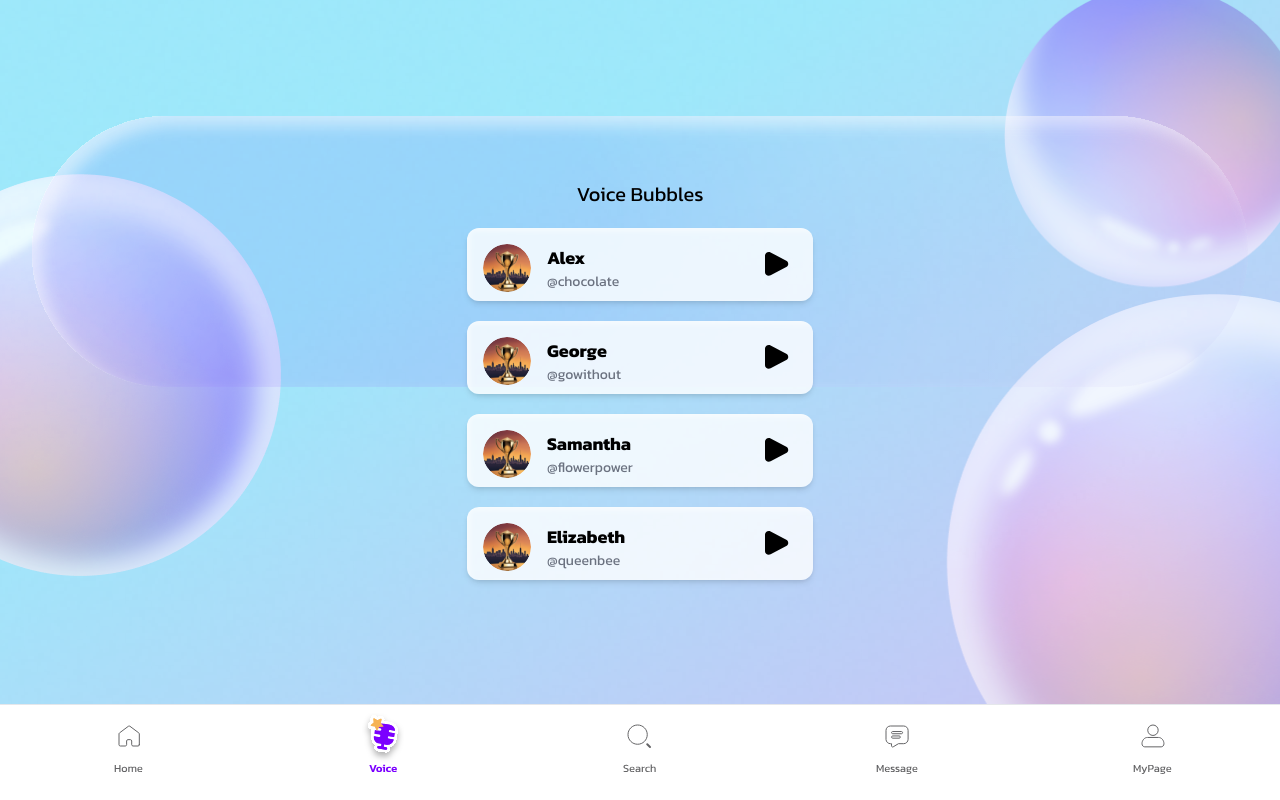
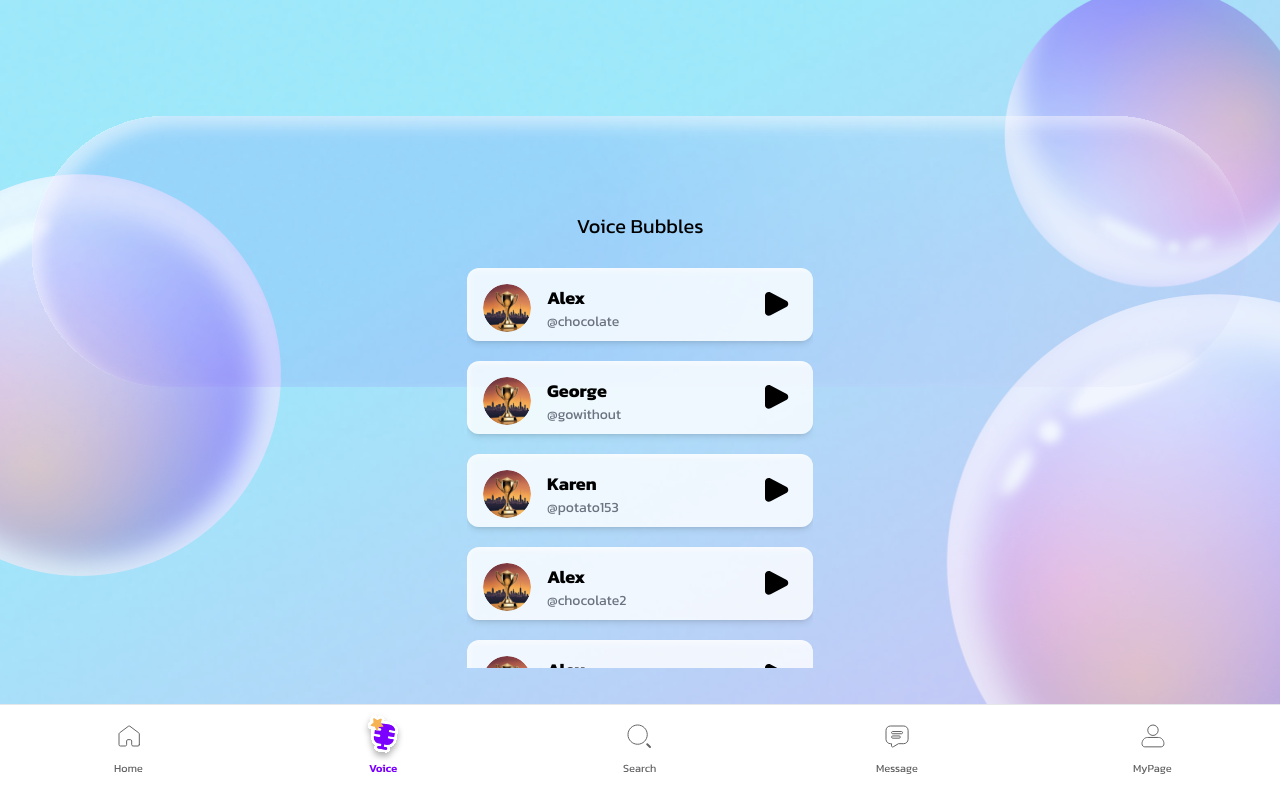
Before and after one commit to junghyunl/fillit, a React (Vite) app in the folder fillit_frontend/: page /voice in a window 1280 px wide. Built offline with nearby package versions, Linux system fonts and the light colour scheme.

Commit message:
feat: 음성 목록 스크롤 구현

```diff
--- a/fillit_frontend/src/components/VoiceBubbleList.tsx
+++ b/fillit_frontend/src/components/VoiceBubbleList.tsx
@@ -5,8 +5,11 @@ const VoiceBubbleList = () => {
   const items = [
     { name: 'Alex', nickname: '@chocolate' },
     { name: 'George', nickname: '@gowithout' },
-    { name: 'Samantha', nickname: '@flowerpower' },
-    { name: 'Elizabeth', nickname: '@queenbee' },
+    { name: 'Karen', nickname: '@potato153' },
+    { name: 'Alex', nickname: '@chocolate2' },
+    { name: 'Alex', nickname: '@chocolate3' },
+    { name: 'George', nickname: '@gowithout2' },
+    { name: 'Karen', nickname: '@potato154' },
   ];
 
   return (
@@ -14,13 +17,17 @@ const VoiceBubbleList = () => {
       className="flex flex-col items-center"
       style={{
         position: 'absolute',
-        top: '50%',
-        transform: 'translateY(-55%)',
+        top: '55%',
+        left: '50%',
+        transform: 'translate(-50%, -50%)',
         width: '100%',
-        padding: '0 20px', // 양옆 여백
+        maxWidth: '346px',
+        maxHeight: 'calc(100vh - 43%)',
+        overflow: 'hidden',
       }}
     >
-      <h4 className="text-xl ">Voice Bubbles</h4>
+      <h4 className="text-xl mb-2">Voice Bubbles</h4>
+      <div className="w-full overflow-y-auto">
         {items.map((item) => (
           <VoiceBubbleItem
             key={item.nickname}
@@ -29,6 +36,7 @@ const VoiceBubbleList = () => {
           />
         ))}
       </div>
+    </div>
   );
 };
 
```
Lines whose indentation alone changed are shown as unchanged.
